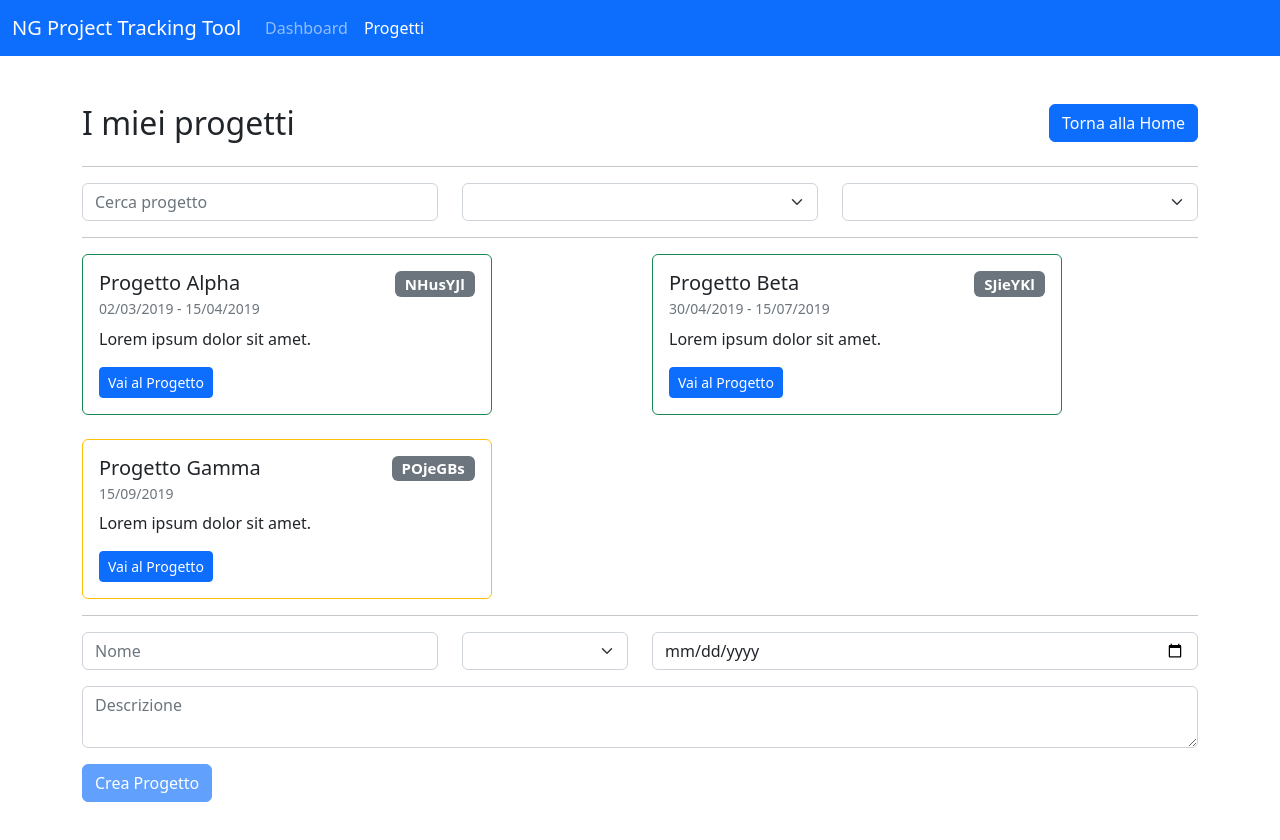
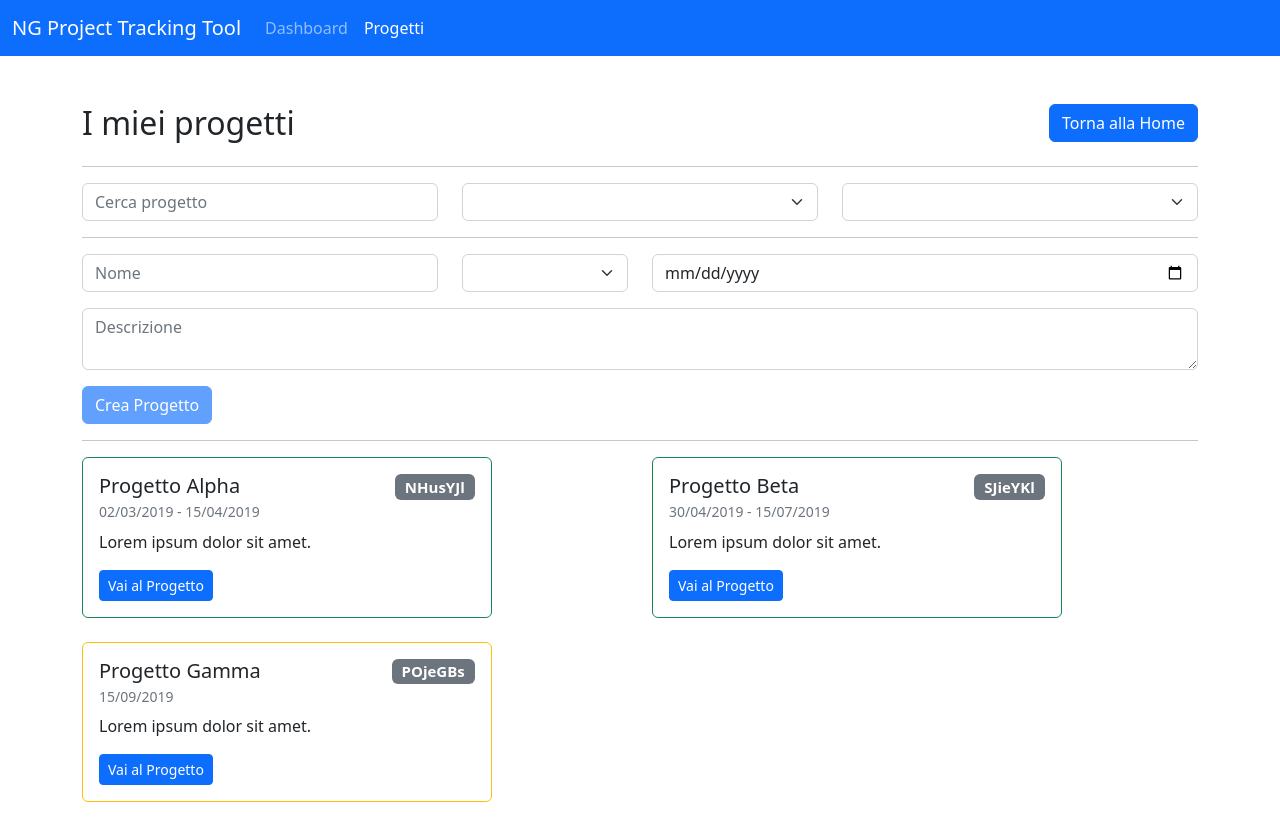
Before and after one commit to acadevmy/ng-tracking-tool, an Angular app: page /projects in a window 1280 px wide. Shown: the top 840 px of the page. Built offline with nearby package versions, Linux system fonts and the light colour scheme.

Commit message:
refactor: move project form on top

```diff
--- a/src/app/projects/project-container/project-container.component.html
+++ b/src/app/projects/project-container/project-container.component.html
@@ -1,6 +1,7 @@
-<app-section-header title="I miei progetti" [button]="{ label: 'Torna alla Home', link: '/', type: 'btn-primary' }">
-</app-section-header>
+<app-section-header title="I miei progetti" [button]="{ label: 'Torna alla Home', link: '/', type: 'btn-primary' }"></app-section-header>
 <app-project-search (searching)="searchProject($event)"></app-project-search>
+<hr />
+<app-project-form [quickMode]="true" (submitted)="addNewProject($event)"></app-project-form>
 <hr />
 
 <ng-container *ngIf="(projectService.getAll() | async) as projects">
@@ -9,9 +10,6 @@
         | searchFilter: 'priority' : searchedProject?.priority || ''
         | searchFilter: 'done' : searchedProject?.done?.toString() || ''" (selected)="selectProject($event)">
   </app-project-list>
-  <hr />
-  <app-project-form [quickMode]="true" (submitted)="addNewProject($event)">
-  </app-project-form>
 </ng-container>
 
 <ng-template #noProjects>
```
